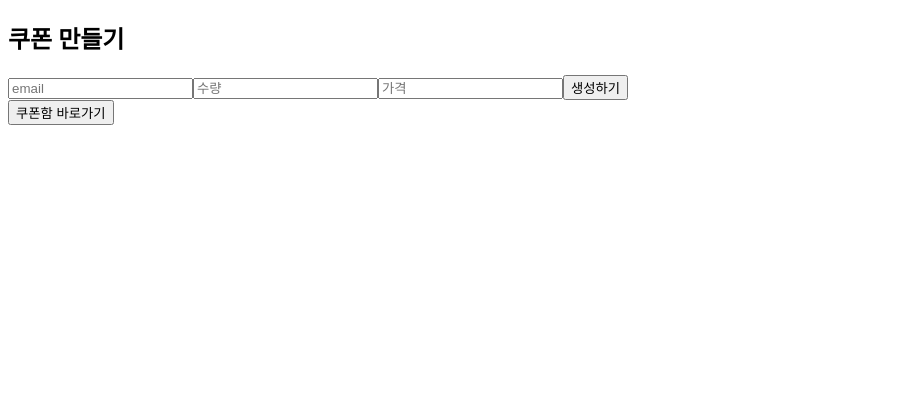
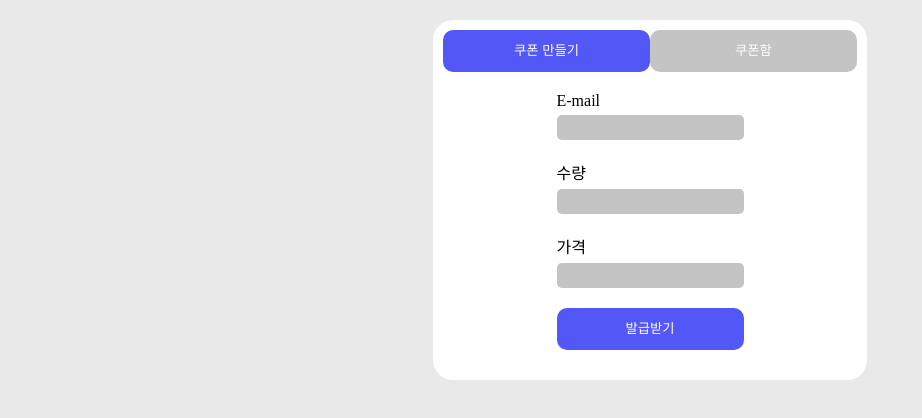
Before and after one commit to jiyoon1156/Coupon, a React (Create React App) app in the folder front/: page / in a window 1280 px wide. Shown: the top 418 px of the page, without its empty margins (0-922 px from the left). Built offline with nearby package versions, Linux system fonts and the light colour scheme.

Commit message:
[FEAT] Layout design

```diff
--- a/front/package.json
+++ b/front/package.json
@@ -15,6 +15,7 @@
     "react-dom": "^17.0.1",
     "react-router-dom": "^5.2.0",
     "react-scripts": "4.0.3",
+    "styled-components": "^5.2.1",
     "web-vitals": "^1.0.1"
   },
   "scripts": {
--- a/front/src/App.js
+++ b/front/src/App.js
@@ -1,8 +1,62 @@
 import React from 'react';
 import { BrowserRouter, Route, Switch } from 'react-router-dom';
+import { createGlobalStyle } from 'styled-components';
 
 import CreateCoupon from './pages/createCoupon';
 import CouponList from './pages/couponList';
+
+const GlobalStyle = createGlobalStyle`
+html, body, div, span, applet, object, iframe,
+h1, h2, h3, h4, h5, h6, p, blockquote, pre,
+a, abbr, acronym, address, big, cite, code,
+del, dfn, em, img, ins, kbd, q, s, samp,
+small, strike, strong, sub, sup, tt, var,
+b, u, i, center,
+dl, dt, dd, ol, ul, li,
+fieldset, form, label, legend,
+table, caption, tbody, tfoot, thead, tr, th, td,
+article, aside, canvas, details, embed,
+figure, figcaption, footer, header, hgroup,
+menu, nav, output, ruby, section, summary,
+time, mark, audio, video {
+  margin: 0;
+  padding: 0;
+  border: 0;
+  font-size: inherit;
+  vertical-align: baseline;
+  word-break: keep-all;
+  -webkit-font-smoothing: antialiased;
+}
+a {
+  color: inherit;
+  text-decoration: none;
+}
+ol, ul {
+  list-style: none;
+}
+blockquote, q {
+  quotes: none;
+}
+blockquote:before, blockquote:after,
+q:before, q:after {
+  content: '';
+  content: none;
+}
+table {
+  border-collapse: collapse;
+  border-spacing: 0;
+}
+body {
+  display: flex;
+  justify-content: center;
+  width: 100%;
+  background-color: #E9E9E9;
+}
+#root {
+  width: 100%;
+  max-width: 414px;
+}
+`;
 
 const App = () => (
   // <>
@@ -10,6 +64,7 @@ const App = () => (
   //   <CouponList />
   // </>
   <BrowserRouter>
+    <GlobalStyle />
     <Route exact path="/" component={CreateCoupon} />
     <Switch>
       <Route path="/list" component={CouponList} />
--- /dev/null
+++ b/front/src/components/Button.js
@@ -0,0 +1,18 @@
+/* eslint-disable react/prop-types */
+import React from 'react';
+import styled from 'styled-components';
+
+const Button = ({ children, type }) => (
+  <StyledBtn type={type}>{children}</StyledBtn>
+);
+
+const StyledBtn = styled.button`
+width: 100%;
+color: #fff;
+border: none;
+border-radius: 10px;
+background: ${({ type }) => (type === 'main' ? '#5257F6' : '#c4c4c4')};
+line-height: 40px;
+`;
+
+export default Button;
--- /dev/null
+++ b/front/src/components/Form.js
@@ -0,0 +1,16 @@
+/* eslint-disable react/prop-types */
+import React from 'react';
+import styled from 'styled-components';
+
+const Form = ({ children, onSubmit }) => (
+  <StyledForm onSubmit={onSubmit}>{children}</StyledForm>
+);
+
+const StyledForm = styled.form`
+display:flex;
+// width: 100%;
+flex-direction: column;
+margin: 20px;
+`;
+
+export default Form;
--- /dev/null
+++ b/front/src/components/Ground.js
@@ -0,0 +1,21 @@
+/* eslint-disable react/prop-types */
+import React from 'react';
+import styled from 'styled-components';
+
+const Ground = ({ children }) => (
+  <StyledG>{children}</StyledG>
+);
+
+const StyledG = styled.div`
+display: flex;
+flex-direction: column;
+justify-content: center;
+align-items: center;
+width: 100%;
+border-radius: 20px;
+background-color: #fff;
+margin-top: 20px;
+padding: 10px;
+`;
+
+export default Ground;
--- /dev/null
+++ b/front/src/components/Input.js
@@ -0,0 +1,19 @@
+/* eslint-disable react/prop-types */
+import React from 'react';
+import styled from 'styled-components';
+
+const Input = ({
+  name, onChange, value,
+}) => (
+  <StyledInput name={name} onChange={onChange} value={value} required />
+);
+
+const StyledInput = styled.input`
+border: none;
+border-radius: 5px;
+background: #c4c4c4;
+margin: 5px 0 20px;
+padding: 5px;
+`;
+
+export default Input;
--- a/front/src/pages/couponList.js
+++ b/front/src/pages/couponList.js
@@ -2,6 +2,11 @@
 import React, { useState, useEffect } from 'react';
 import axios from 'axios';
 import { Link } from 'react-router-dom';
+import styled from 'styled-components';
+import Button from '../components/Button';
+import Ground from '../components/Ground';
+// import Form from '../components/Form';
+// import Input from '../components/Input';
 
 const CouponList = () => {
   const [info, setInfo] = useState();
@@ -21,23 +26,44 @@ const CouponList = () => {
   };
 
   return (
-    <div>
-      <h2>쿠폰 리스트</h2>
+    <>
+      <Ground>
+        <NavBar>
+          <Button>
             <Link to="/">
-        <button type="button">쿠폰 만들러 가기</button>
+              <Button>쿠폰 만들기</Button>
             </Link>
-      <div>
+          </Button>
+          <Button type="main">
+            쿠폰함
+          </Button>
+        </NavBar>
+        <Box>
           {info && info.map((i) => (
             <div>
               {i.email}
               {' '}
               {i.price}
-            <button type="button" id={i.uuid} onClick={useCoupon}>사용하기</button>
+              <Button type="main" id={i.uuid} onClick={useCoupon}>사용하기</Button>
             </div>
           ))}
-      </div>
-    </div>
+        </Box>
+      </Ground>
+    </>
   );
 };
 
+const NavBar = styled.div`
+display: flex;
+width: 100%;
+`;
+
+const Box = styled.div`
+display: flex;
+flex-direction: column;
+box-sizing: border-box;
+width: 100%;
+padding: 10px;
+`;
+
 export default CouponList;
--- a/front/src/pages/createCoupon.js
+++ b/front/src/pages/createCoupon.js
@@ -2,6 +2,11 @@
 import React, { useState } from 'react';
 import axios from 'axios';
 import { Link } from 'react-router-dom';
+import styled from 'styled-components';
+import Button from '../components/Button';
+import Ground from '../components/Ground';
+import Form from '../components/Form';
+import Input from '../components/Input';
 
 const Posting = (e, q, p) => {
   const apiCall = async () => {
@@ -52,19 +57,35 @@ const CreateCoupon = () => {
   };
 
   return (
-    <div>
-      <h2>쿠폰 만들기</h2>
-      <form onSubmit={onSubmit}>
-        <input name="email" placeholder="email" onChange={onChange} value={email} required />
-        <input name="qnt" placeholder="수량" type="number" min="1" onChange={onChange} value={qnt} required />
-        <input name="price" placeholder="가격" type="number" min="1" onChange={onChange} value={price} required />
-        <button type="submit">생성하기</button>
-      </form>
-      <Link to="/list">
-        <button type="button">쿠폰함 바로가기</button>
-      </Link>
-    </div>
+    <>
+      <Ground>
+        <NavBar>
+          <Button type="main">
+            쿠폰 만들기
+          </Button>
+          <Button>
+            <Link to="/list">
+              쿠폰함
+            </Link>
+          </Button>
+        </NavBar>
+        <Form onSubmit={onSubmit}>
+          E-mail
+          <Input name="email" onChange={onChange} value={email} />
+          수량
+          <Input name="qnt" type="number" min="1" onChange={onChange} value={qnt} required />
+          가격
+          <Input name="price" type="number" min="1" onChange={onChange} value={price} required />
+          <Button type="main">발급받기</Button>
+        </Form>
+      </Ground>
+    </>
   );
 };
 
+const NavBar = styled.div`
+display: flex;
+width: 100%;
+`;
+
 export default CreateCoupon;
```
Also changed, not shown: 2 other files (tests, documents, lock files or other folders). Lines whose indentation alone changed are shown as unchanged.
